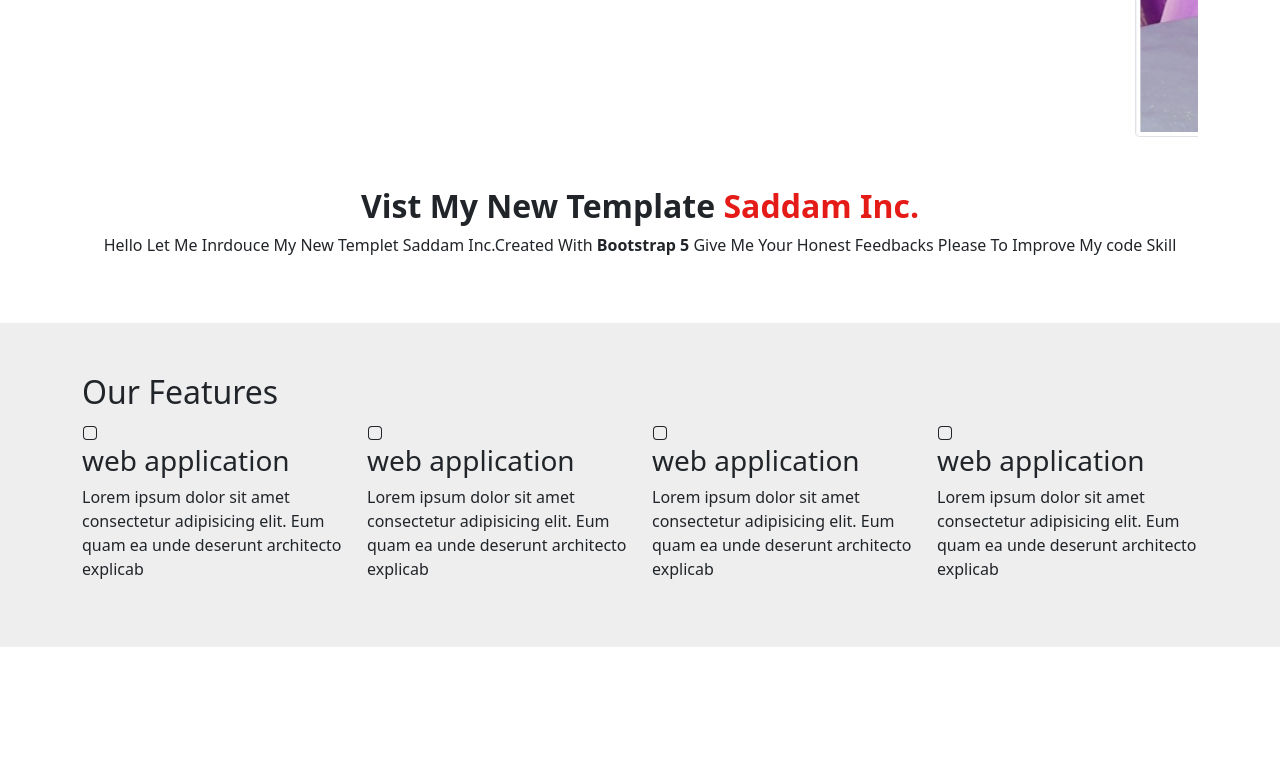
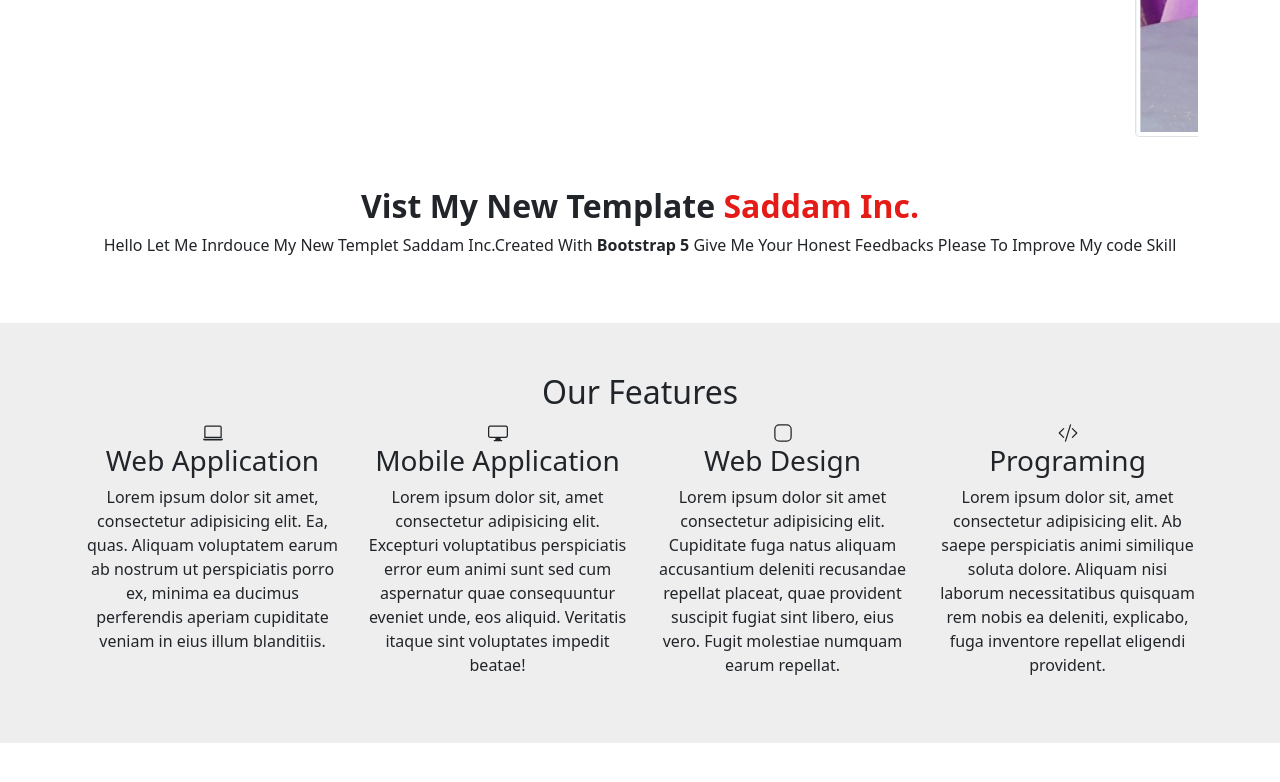
Before and after one commit to saddamarbaa/company-website-design-bootstrap5, a plain HTML site: page index.html in a window 1280 px wide. Shown: the part 1400-2182 px from the top of the page. Drawn offline with Linux system fonts and the light colour scheme.

Commit message:
added Features Section

```diff
--- a/index.html
+++ b/index.html
@@ -130,52 +130,60 @@
   <!-- End About Me Section -->
 
   <!-- Start Features Section -->
-  <section class="features">
+  <section class="features text-center">
     <div class="container">
       <h2>Our Features</h2>
       <div class="row">
-        <div class="feat col-lg-3">
-          <svg xmlns="http://www.w3.org/2000/svg" width="16" height="16" fill="currentColor" class="bi bi-app"
+        <div class="feat col-lg-3 col-md-6">
+          <svg xmlns="http://www.w3.org/2000/svg" width="20" height="20" fill="currentColor" class="bi bi-laptop"
+            viewBox="0 0 16 16">
+            <path
+              d="M13.5 3a.5.5 0 0 1 .5.5V11H2V3.5a.5.5 0 0 1 .5-.5h11zm-11-1A1.5 1.5 0 0 0 1 3.5V12h14V3.5A1.5 1.5 0 0 0 13.5 2h-11zM0 12.5h16a1.5 1.5 0 0 1-1.5 1.5h-13A1.5 1.5 0 0 1 0 12.5z" />
+          </svg>
+          <h3>Web Application</h3>
+          <p>
+            Lorem ipsum dolor sit amet, consectetur adipisicing elit. Ea, quas. Aliquam voluptatem earum ab nostrum ut
+            perspiciatis porro ex, minima ea ducimus perferendis aperiam cupiditate veniam in eius illum blanditiis.
+          </p>
+        </div>
+        <div class="feat col-lg-3 col-md-6">
+          <svg xmlns="http://www.w3.org/2000/svg" width="20" height="20" fill="currentColor" class="bi bi-display"
+            viewBox="0 0 16 16">
+            <path
+              d="M0 4s0-2 2-2h12s2 0 2 2v6s0 2-2 2h-4c0 .667.083 1.167.25 1.5H11a.5.5 0 0 1 0 1H5a.5.5 0 0 1 0-1h.75c.167-.333.25-.833.25-1.5H2s-2 0-2-2V4zm1.398-.855a.758.758 0 0 0-.254.302A1.46 1.46 0 0 0 1 4.01V10c0 .325.078.502.145.602.07.105.17.188.302.254a1.464 1.464 0 0 0 .538.143L2.01 11H14c.325 0 .502-.078.602-.145a.758.758 0 0 0 .254-.302 1.464 1.464 0 0 0 .143-.538L15 9.99V4c0-.325-.078-.502-.145-.602a.757.757 0 0 0-.302-.254A1.46 1.46 0 0 0 13.99 3H2c-.325 0-.502.078-.602.145z" />
+          </svg>
+
+          <h3>Mobile Application</h3>
+          <p>
+            Lorem ipsum dolor sit, amet consectetur adipisicing elit. Excepturi voluptatibus perspiciatis error eum
+            animi sunt sed cum aspernatur quae consequuntur eveniet unde, eos aliquid. Veritatis itaque sint voluptates
+            impedit beatae!
+          </p>
+        </div>
+        <div class="feat col-lg-3 col-md-6">
+          <svg xmlns="http://www.w3.org/2000/svg" width="20" height="20" fill="currentColor" class="bi bi-app"
             viewBox="0 0 16 16">
             <path
               d="M11 2a3 3 0 0 1 3 3v6a3 3 0 0 1-3 3H5a3 3 0 0 1-3-3V5a3 3 0 0 1 3-3h6zM5 1a4 4 0 0 0-4 4v6a4 4 0 0 0 4 4h6a4 4 0 0 0 4-4V5a4 4 0 0 0-4-4H5z" />
           </svg>
-          <h3>web application</h3>
+          <h3>Web Design</h3>
           <p>
-            Lorem ipsum dolor sit amet consectetur adipisicing elit. Eum quam ea unde deserunt architecto explicab
+            Lorem ipsum dolor sit amet consectetur adipisicing elit. Cupiditate fuga natus aliquam accusantium deleniti
+            recusandae repellat placeat, quae provident suscipit fugiat sint libero, eius vero. Fugit molestiae numquam
+            earum repellat.
           </p>
         </div>
-        <div class="feat col-lg-3">
-          <svg xmlns="http://www.w3.org/2000/svg" width="16" height="16" fill="currentColor" class="bi bi-app"
+        <div class="feat col-lg-3 col-md-6">
+          <svg xmlns="http://www.w3.org/2000/svg" width="20" height="20" fill="currentColor" class="bi bi-code-slash"
             viewBox="0 0 16 16">
             <path
-              d="M11 2a3 3 0 0 1 3 3v6a3 3 0 0 1-3 3H5a3 3 0 0 1-3-3V5a3 3 0 0 1 3-3h6zM5 1a4 4 0 0 0-4 4v6a4 4 0 0 0 4 4h6a4 4 0 0 0 4-4V5a4 4 0 0 0-4-4H5z" />
+              d="M10.478 1.647a.5.5 0 1 0-.956-.294l-4 13a.5.5 0 0 0 .956.294l4-13zM4.854 4.146a.5.5 0 0 1 0 .708L1.707 8l3.147 3.146a.5.5 0 0 1-.708.708l-3.5-3.5a.5.5 0 0 1 0-.708l3.5-3.5a.5.5 0 0 1 .708 0zm6.292 0a.5.5 0 0 0 0 .708L14.293 8l-3.147 3.146a.5.5 0 0 0 .708.708l3.5-3.5a.5.5 0 0 0 0-.708l-3.5-3.5a.5.5 0 0 0-.708 0z" />
           </svg>
-          <h3>web application</h3>
+          <h3>Programing</h3>
           <p>
-            Lorem ipsum dolor sit amet consectetur adipisicing elit. Eum quam ea unde deserunt architecto explicab
-          </p>
-        </div>
-        <div class="feat col-lg-3">
-          <svg xmlns="http://www.w3.org/2000/svg" width="16" height="16" fill="currentColor" class="bi bi-app"
-            viewBox="0 0 16 16">
-            <path
-              d="M11 2a3 3 0 0 1 3 3v6a3 3 0 0 1-3 3H5a3 3 0 0 1-3-3V5a3 3 0 0 1 3-3h6zM5 1a4 4 0 0 0-4 4v6a4 4 0 0 0 4 4h6a4 4 0 0 0 4-4V5a4 4 0 0 0-4-4H5z" />
-          </svg>
-          <h3>web application</h3>
-          <p>
-            Lorem ipsum dolor sit amet consectetur adipisicing elit. Eum quam ea unde deserunt architecto explicab
-          </p>
-        </div>
-        <div class="feat col-lg-3">
-          <svg xmlns="http://www.w3.org/2000/svg" width="16" height="16" fill="currentColor" class="bi bi-app"
-            viewBox="0 0 16 16">
-            <path
-              d="M11 2a3 3 0 0 1 3 3v6a3 3 0 0 1-3 3H5a3 3 0 0 1-3-3V5a3 3 0 0 1 3-3h6zM5 1a4 4 0 0 0-4 4v6a4 4 0 0 0 4 4h6a4 4 0 0 0 4-4V5a4 4 0 0 0-4-4H5z" />
-          </svg>
-          <h3>web application</h3>
-          <p>
-            Lorem ipsum dolor sit amet consectetur adipisicing elit. Eum quam ea unde deserunt architecto explicab
+            Lorem ipsum dolor sit, amet consectetur adipisicing elit. Ab saepe perspiciatis animi similique soluta
+            dolore. Aliquam nisi laborum necessitatibus quisquam rem nobis ea deleniti, explicabo, fuga inventore
+            repellat eligendi provident.
           </p>
         </div>
       </div>
```
